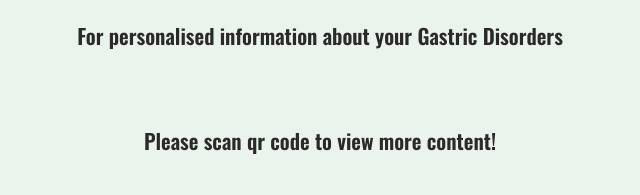
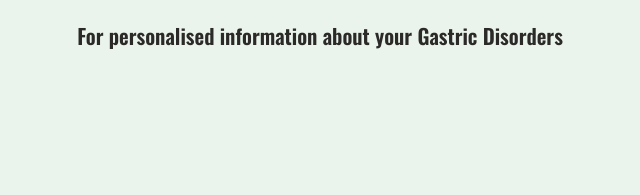
Before and after one commit to anshuul/doctor-backend, a Django app: page / in a window 1280 px wide. Shown: the part 1014-1209 px from the top of the page, without its empty margins (320-960 px from the left). After the commit the page ends 1063 px from the top, so only its background shows below. Run offline with Django 3.2, Linux system fonts and the light colour scheme.

Commit message:
test changes reverted

```diff
--- a/templates/services/index.html
+++ b/templates/services/index.html
@@ -15,7 +15,6 @@
     <div class="hm-title container">
     <p>For personalised information about your Gastric Disorders
     </p>
-    <p>Please scan qr code to view more content!</p>
     </div>
     </div>
 
```
